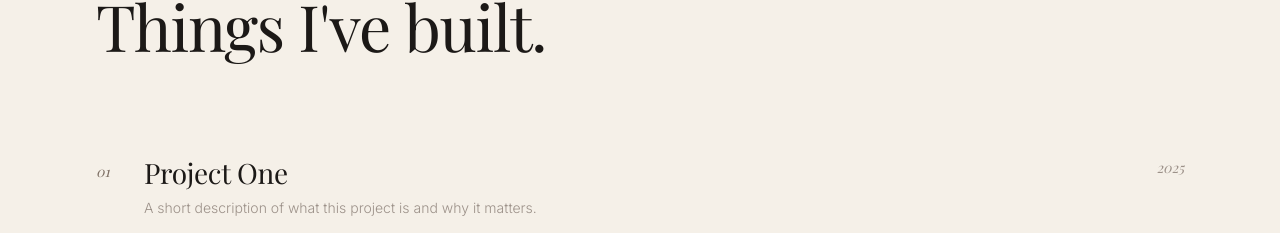
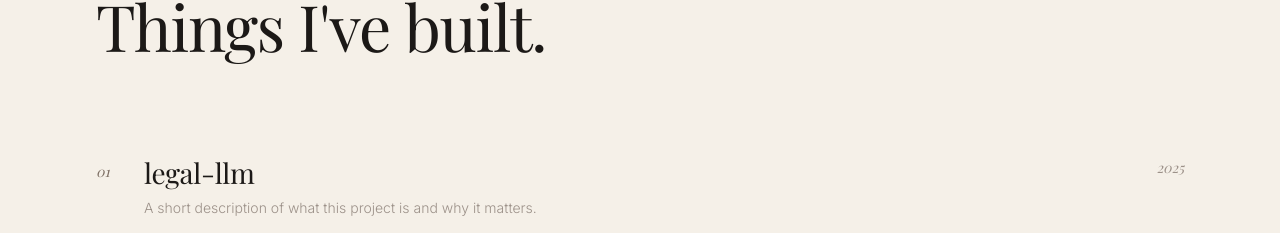
Before and after one commit to ayushgupta75/Portfolio, a React (Vite) app: page / in a window 1280 px wide. Shown: the part 1828-2061 px from the top of the page. Built offline with nearby package versions, Linux system fonts and the light colour scheme; a web font is replaced by a local one.

Commit message:
testing autodeploy

```diff
--- a/src/data/content.js
+++ b/src/data/content.js
@@ -54,7 +54,7 @@ export const work = {
   heading:  'Things I\'ve built.',
   projects: [
     {
-      title:       'Project One',
+      title:       'legal-llm',
       description: 'A short description of what this project is and why it matters.',
       tags:        ['React', 'Node.js'],
       link:        '#',
```
